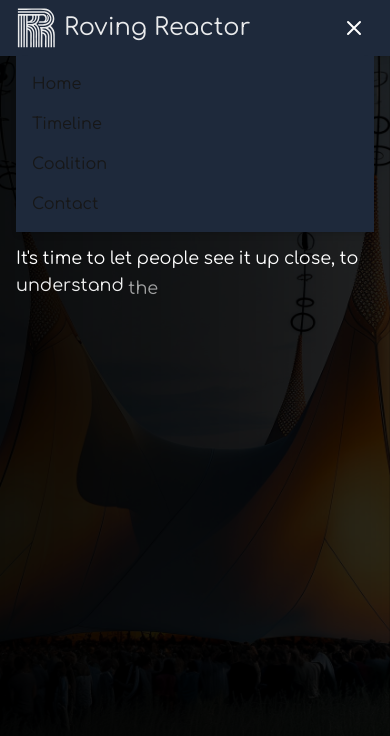
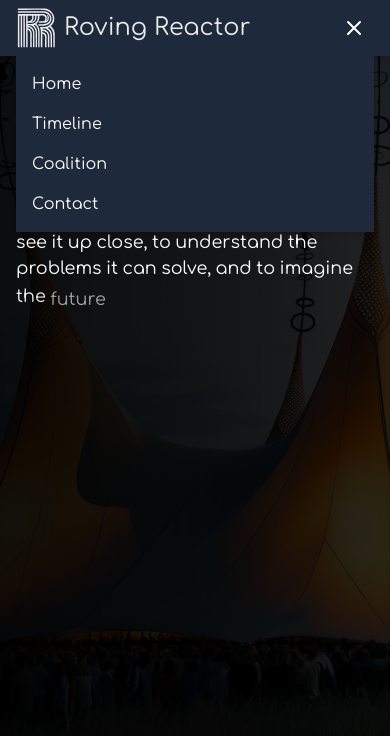
Before and after one commit to PhysicalPlant/rovingreactor_website, a Next.js app: page / in a window 390 px wide. Both pictures are taken after a click on the button "Toggle menu". Shown: the top 736 px of the page. Built offline with nearby package versions, Linux system fonts and the light colour scheme.

Commit message:
Fixing: Menu on mobile is showing up as a dark blue font.
Text arrives too slowly.

Reduce delay before subsequent paragraphs by half. Also make paragraphs 2-3 one paragraph.

Use character code in last paragraph to hyphenate.

```diff
--- a/src/app/components/Navigation.tsx
+++ b/src/app/components/Navigation.tsx
@@ -80,7 +80,7 @@ export default function Navigation() {
               <li>
                 <Link
                   href="/"
-                  className="block hover:text-slate-300"
+                  className="block text-white hover:text-slate-300"
                   onClick={() => setIsMenuOpen(false)}>
                   Home
                 </Link>
@@ -88,7 +88,7 @@ export default function Navigation() {
               <li>
                 <Link
                   href="/timeline"
-                  className="block hover:text-slate-300"
+                  className="block text-white hover:text-slate-300"
                   onClick={() => setIsMenuOpen(false)}>
                   Timeline
                 </Link>
@@ -96,7 +96,7 @@ export default function Navigation() {
               <li>
                 <Link
                   href="/coalition"
-                  className="block hover:text-slate-300"
+                  className="block text-white hover:text-slate-300"
                   onClick={() => setIsMenuOpen(false)}>
                   Coalition
                 </Link>
@@ -104,7 +104,7 @@ export default function Navigation() {
               <li>
                 <Link
                   href="/contact"
-                  className="block hover:text-slate-300"
+                  className="block text-white hover:text-slate-300"
                   onClick={() => setIsMenuOpen(false)}>
                   Contact
                 </Link>
--- a/src/app/page.tsx
+++ b/src/app/page.tsx
@@ -22,8 +22,7 @@ export default function Home() {
   const texts = React.useMemo(
     () => [
       "The Roving Reactor is an ambitious traveling exhibit to celebrate nuclear energy.",
-      "It's time for nuclear energy to come out of the shadows.",
-      "It's time to let people see it up close, to understand the problems it can solve, and to imagine the future it enables.",
+      "It's time for nuclear energy to come out of the shadows. It's time to let people see it up close, to understand the problems it can solve, and to imagine the future it enables.",
       "This 15-minute video tells the story of the project and its origins...",
     ],
     []
@@ -36,15 +35,15 @@ export default function Home() {
 
     const words =
       texts[currentTextIndex]
-        .match(/[\w']+|[.,!?;]|\s+/g)
+        .match(/[\w'-]+|[.,!?;…]|\s+/g)
         ?.filter((word): word is string => {
           return word !== null && word.trim().length > 0;
         })
         ?.map((word, i, arr) => {
-          if (/^[.,!?;]$/.test(word) && i > 0) {
+          if (/^[.,!?;…]$/.test(word) && i > 0) {
             return null;
           }
-          if (i < arr.length - 1 && /^[.,!?;]$/.test(arr[i + 1])) {
+          if (i < arr.length - 1 && /^[.,!?;…]$/.test(arr[i + 1])) {
             return word + arr[i + 1];
           }
           return word;
@@ -75,7 +74,7 @@ export default function Home() {
           if (currentTextIndex < texts.length - 1) {
             setCurrentTextIndex((prev) => prev + 1);
           }
-        }, 1000);
+        }, 600);
       }
     }, 175);
 
@@ -194,7 +193,7 @@ export default function Home() {
                     videoId="2FRqVq971qU"
                     className="opacity-0"
                     style={{
-                      animation: "fadeInUp 2s ease forwards 14.5s",
+                      animation: "fadeInUp 2s ease forwards 12s",
                     }}
                   />
                 </div>
```
